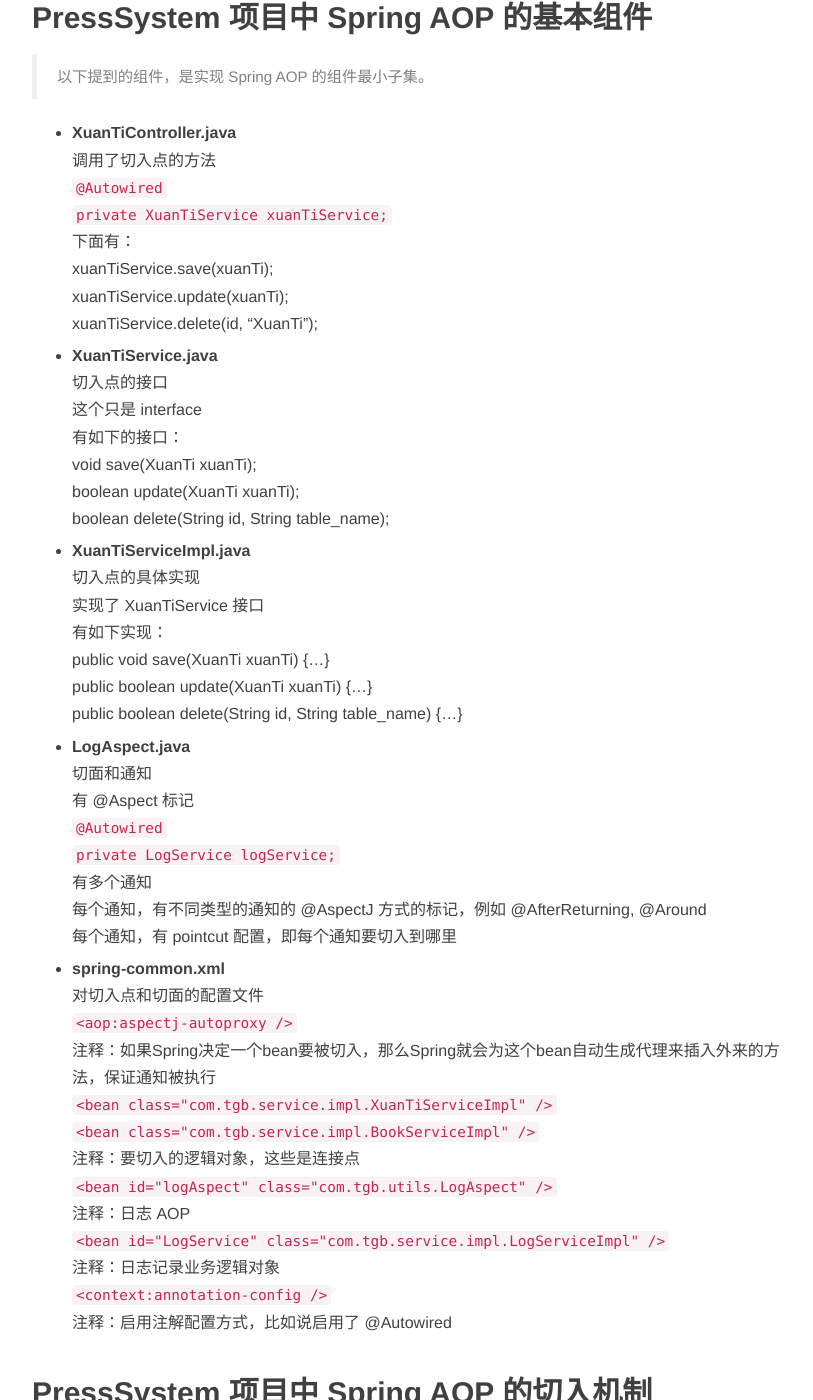
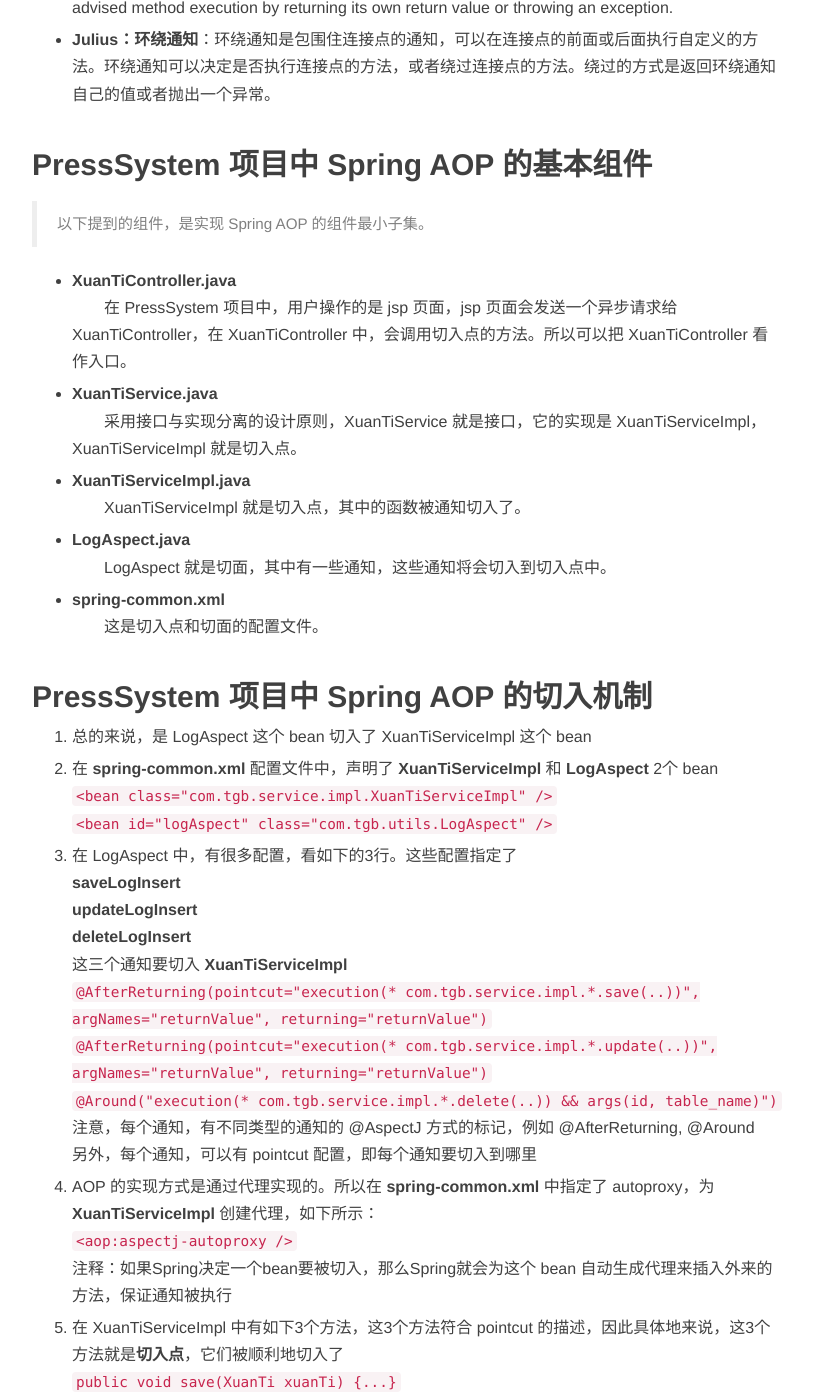
Before and after one commit to Julius-Liu/julius-liu.github.com, a Jekyll site: the page built from _posts/2016-04-22-spring-aop.md, in a window 1280 px wide and 1400 px high, scrolled down 2873 px. Shown: the whole window, without its empty margins (233-1046 px from the left). Built offline with Jekyll 4.4.1, drawn with Linux system fonts in a browser that asks for light colours; nearby versions of some CDN libraries; comment, search, counter and statistics services are not loaded; some of the changed text lies outside the part shown.

Commit message:
Spring AOP minor change 5

```diff
--- a/_posts/2016-04-22-spring-aop.md
+++ b/_posts/2016-04-22-spring-aop.md
@@ -16,25 +16,40 @@
 　　为了加深理解，摘录 Spring 官方文档 Aspect Oriented Programming with Spring 的原文。每一个概念之后再加上自己的理解。
 
 - **Aspect** : a modularization of a concern that cuts across multiple classes. Transaction management is a good example of a crosscutting concern in enterprise Java applications. In Spring AOP, aspects are implemented using regular classes (the schema-based approach) or regular classes annotated with the @Aspect annotation (the @AspectJ style).
-- **Julius: Aspect（切面）**：一种切入多个类的模块化机制。Spring AOP 中，aspect 有两种实现方式：
-使用常规的类，然后使用 基于 XML Schema 方式
-使用常规的类，然后加上 @Aspect 注解，也就是 @AspectJ 方式
+
+- **Julius: Aspect（切面）**：一种切入多个类的模块化机制。Spring AOP 中，aspect 有两种实现方式：<br>
+使用常规的类，然后使用 基于 XML Schema 方式<br>
+使用常规的类，然后加上 @Aspect 注解，也就是 @AspectJ 方式<br>
+
 - **Join point** : a point during the execution of a program, such as the execution of a method or the handling of an exception. In Spring AOP, a join point always represents a method execution.
+
 - **Julius：JoinPoint（连接点）**：可以理解为一个方法，就是切面要切入的那个方法。
+
 - **Advice** : action taken by an aspect at a particular join point. Different types of advice include "around," "before" and "after" advice. (Advice types are discussed below.) Many AOP frameworks, including Spring, model an advice as an interceptor, maintaining a chain of interceptors around the join point.
+
 - **Julius：Advice（通知）**：通知就是切面中的方法，这个方法将从JoinPoint切入。
+
 - **Pointcut** : a predicate that matches join points. Advice is associated with a pointcut expression and runs at any join point matched by the pointcut (for example, the execution of a method with a certain name). The concept of join points as matched by pointcut expressions is central to AOP, and Spring uses the AspectJ pointcut expression language by default.
+
 - **Julius：Pointcut（切点）**：切点就是表达式，通知将会切入符合切点表达式的JoinPoint 中。
+
 - **Introduction** : declaring additional methods or fields on behalf of a type. Spring AOP allows you to introduce new interfaces (and a corresponding implementation) to any advised object. For example, you could use an introduction to make a bean implement an IsModified interface, to simplify caching. (An introduction is known as an inter-type declaration in the AspectJ community.)
-- **Julius：Introduction（引入）**：引入机制可以向一个能被切入的对象发明新的接口，并实现它。
-**Julius**：其实就是把能被切入的对象强制转换成另一个类，这样就可以执行另一个类的方法了。
+
+- **Julius：Introduction（引入）**：引入机制可以向一个能被切入的对象发明新的接口，并实现它。<br>
+**Julius**：其实就是把能被切入的对象强制转换成另一个类，这样就可以执行另一个类的方法了。<br>
+
 - **Target object** : object being advised by one or more aspects. Also referred to as the advised object. Since Spring AOP is implemented using runtime proxies, this object will always be a proxied object.
+
 - **Julius：Target Object（目标对象）**：就是能被切入的对象。Spring AOP 中，目标对象永远是可被代理的对象。
+
 - **AOP proxy** : an object created by the AOP framework in order to implement the aspect contracts (advise method executions and so on). In the Spring Framework, an AOP proxy will be a JDK dynamic proxy or a CGLIB proxy.
-- **Julius：AOP Proxy（AOP 代理）**：AOP Proxy 就是 通过 AOP 框架生成出来的一个对象，这个对象实现了切面的功能，是目标类被切入以后的结果。Spring AOP 代理分两种：
-JDK 动态代理
-CGLIB 代理
+
+- **Julius：AOP Proxy（AOP 代理）**：AOP Proxy 就是 通过 AOP 框架生成出来的一个对象，这个对象实现了切面的功能，是目标类被切入以后的结果。Spring AOP 代理分两种：<br>
+JDK 动态代理<br>
+CGLIB 代理<br>
+
 - **Weaving** : linking aspects with other application types or objects to create an advised object. This can be done at compile time (using the AspectJ compiler, for example), load time, or at runtime. Spring AOP, like other pure Java AOP frameworks, performs weaving at runtime.
+
 - **Julius：Weaving（织入）**：织入就是把切面与目标类连接的过程。过程的产物就是一个被切入的目标。
 
 ## 通知的类型
@@ -42,14 +57,23 @@
 　　简单地来说，通知可以有前置通知、后置通知、环绕通知等等。比如，前置通知就是通知在切入点执行之前执行；后置通知就是在切入点执行之后执行。在我的 Spring AOP 示例程序中，列举了以下几个通知的实现方式。
 
 - **Before advice** : Advice that executes before a join point, but which does not have the ability to prevent execution flow proceeding to the join point (unless it throws an exception).
+
 - **Julius：前置通知**：在连接点之前执行。除非是前置通知抛出了异常，否则前置通知没有能力影响执行流流向连接点。
+
 - **After returning advice** : Advice to be executed after a join point completes normally: for example, if a method returns without throwing an exception.
+
 - **Julius：返回后通知**：在连接点的方法正常执行完之后再执行的通知。所谓的正常执行完，比如说连接点方法没有抛出异常。
+
 - **After throwing advice** : Advice to be executed if a method exits by throwing an exception.
+
 - **Julius：抛出后通知**：如果方法因为抛出了异常而终止，那么就执行抛出后通知。
+
 - **After (finally) advice** : Advice to be executed regardless of the means by which a join point exits (normal or exceptional return).
+
 - **Julius：后置通知**：不管连接点方法的退出情况如何，是正常还是有异常，后置通知都会执行。
+
 - **Around advice** : Advice that surrounds a join point such as a method invocation. This is the most powerful kind of advice. Around advice can perform custom behavior before and after the method invocation. It is also responsible for choosing whether to proceed to the join point or to shortcut the advised method execution by returning its own return value or throwing an exception.
+
 - **Julius：环绕通知**：环绕通知是包围住连接点的通知，可以在连接点的前面或后面执行自定义的方法。环绕通知可以决定是否执行连接点的方法，或者绕过连接点的方法。绕过的方式是返回环绕通知自己的值或者抛出一个异常。
 
 ## PressSystem 项目中 Spring AOP 的基本组件
@@ -57,70 +81,47 @@
 > 以下提到的组件，是实现 Spring AOP 的组件最小子集。
 
 - **XuanTiController.java**<br>
-调用了切入点的方法<br>
-`@Autowired`<br>
-`private XuanTiService xuanTiService;`<br>
-下面有：<br/>
-xuanTiService.save(xuanTi);<br>
-xuanTiService.update(xuanTi);<br>
-xuanTiService.delete(id, "XuanTi");
+　　在 PressSystem 项目中，用户操作的是 jsp 页面，jsp 页面会发送一个异步请求给 XuanTiController，在 XuanTiController 中，会调用切入点的方法。所以可以把 XuanTiController 看作入口。
 
 - **XuanTiService.java**<br>
-切入点的接口<br>
-这个只是 interface <br>
-有如下的接口：<br>
-void save(XuanTi xuanTi);<br>
-boolean update(XuanTi xuanTi);<br>
-boolean delete(String id, String table_name);<br>
+　　采用接口与实现分离的设计原则，XuanTiService 就是接口，它的实现是 XuanTiServiceImpl，XuanTiServiceImpl 就是切入点。
 
 - **XuanTiServiceImpl.java**<br>
-切入点的具体实现<br>
-实现了 XuanTiService 接口<br>
-有如下实现：<br>
-public void save(XuanTi xuanTi) {...}<br>
-public boolean update(XuanTi xuanTi) {...}<br>
-public boolean delete(String id, String table_name) {...}
+　　XuanTiServiceImpl 就是切入点，其中的函数被通知切入了。
 
 - **LogAspect.java**<br>
-切面和通知 <br>
-有 @Aspect 标记<br>
-`@Autowired`<br>
-`private LogService logService;`<br>
-有多个通知<br>
-每个通知，有不同类型的通知的 @AspectJ 方式的标记，例如 @AfterReturning, @Around<br>
-每个通知，有 pointcut 配置，即每个通知要切入到哪里
+　　LogAspect 就是切面，其中有一些通知，这些通知将会切入到切入点中。
 
 - **spring-common.xml**<br>
-对切入点和切面的配置文件 <br>
-`<aop:aspectj-autoproxy />`<br>
-注释：如果Spring决定一个bean要被切入，那么Spring就会为这个bean自动生成代理来插入外来的方法，保证通知被执行<br>
-`<bean class="com.tgb.service.impl.XuanTiServiceImpl" />`<br>
-`<bean class="com.tgb.service.impl.BookServiceImpl" />`<br>
-注释：要切入的逻辑对象，这些是连接点<br>
-`<bean id="logAspect" class="com.tgb.utils.LogAspect" />`<br>
-注释：日志 AOP<br>
-`<bean id="LogService" class="com.tgb.service.impl.LogServiceImpl" />`<br>
-注释：日志记录业务逻辑对象<br>
-`<context:annotation-config />`<br>
-注释：启用注解配置方式，比如说启用了 @Autowired
+　　这是切入点和切面的配置文件。
 
 ## PressSystem 项目中 Spring AOP 的切入机制
 
 1. 总的来说，是 LogAspect 这个 bean 切入了 XuanTiServiceImpl 这个 bean
+
 2. 在 **spring-common.xml** 配置文件中，声明了 **XuanTiServiceImpl** 和 **LogAspect** 2个 bean<br>
 `<bean class="com.tgb.service.impl.XuanTiServiceImpl" />`<br>
 `<bean id="logAspect" class="com.tgb.utils.LogAspect" />`
-3. 在 LogAspect 中，有很多配置，看如下的3行。这些配置指定了**saveLogInsert**,**updateLogInsert** 和 **deleteLogInsert** 这三个通知要切入 **XuanTiServiceImpl** <br>
-`@AfterReturning(pointcut="execution(* com.tgb.service.impl.*.save(..))", argNames="returnValue", returning="returnValue")`<br>
-注意，每个通知，有不同类型的通知的 @AspectJ 方式的标记，例如 @AfterReturning, @Around<br>
-每个通知，有 pointcut 配置，即每个通知要切入到哪里
+
+3. 在 LogAspect 中，有很多配置，看如下的3行。这些配置指定了<br>
+**saveLogInsert**<br>
+**updateLogInsert**<br>
+**deleteLogInsert**<br>
+这三个通知要切入 **XuanTiServiceImpl** <br>
+`@AfterReturning(pointcut="execution(* com.tgb.service.impl.*.save(..))", argNames="returnValue", returning="returnValue")` <br>
+`@AfterReturning(pointcut="execution(* com.tgb.service.impl.*.update(..))", argNames="returnValue", returning="returnValue")` <br>
+`@Around("execution(* com.tgb.service.impl.*.delete(..)) && args(id, table_name)")` <br>
+注意，每个通知，有不同类型的通知的 @AspectJ 方式的标记，例如 @AfterReturning, @Around <br>
+另外，每个通知，可以有 pointcut 配置，即每个通知要切入到哪里
+
 4. AOP 的实现方式是通过代理实现的。所以在 **spring-common.xml** 中指定了 autoproxy，为 **XuanTiServiceImpl** 创建代理，如下所示：<br>
 `<aop:aspectj-autoproxy />`<br>
 注释：如果Spring决定一个bean要被切入，那么Spring就会为这个 bean 自动生成代理来插入外来的方法，保证通知被执行
-5. 在 XuanTiServiceImpl 中有如下3个方法，这3个方法符合 pointcut 的描述，因此具体地来说，这3个方法就是**切入点**，它们被顺利地切入了<br>
-public void save(XuanTi xuanTi) {...}<br>
-public boolean update(XuanTi xuanTi) {...}<br>
-public boolean delete(String id, String table_name) {...}
+
+5. 在 XuanTiServiceImpl 中有如下3个方法，这3个方法符合 pointcut 的描述，因此具体地来说，这3个方法就是**切入点**，它们被顺利地切入了 <br>
+`public void save(XuanTi xuanTi) {...}` <br>
+`public boolean update(XuanTi xuanTi) {...}` <br>
+`public boolean delete(String id, String table_name) {...}`
 
 ## PressSystem 项目中 Spring AOP 机制的调用过程
 
@@ -130,47 +131,66 @@
 > 说明：以上3句话，是作者的粗浅认知<br>
 > 题外话：下面所提到的调用过程，是 Spring AOP 相关的过程最小子集
 
-1. XuanTiController 被调用了，具体来说，其中的 xuanTiService.save(xuanTi); 被调用了
+1. XuanTiController 被调用了，具体来说，其中的 `xuanTiService.save(xuanTi);` 被调用了
+
 2. 因为在 XuanTiController 有标注为 @Autowired 的 xuanTiService，所以 Application 会去查找 xuanTiService 这个 bean
-3. 至于为什么会去查找 xuanTiService 这个 bean 呢，是因为 **spring-common.xml** 中的配置<br>
+
+3. 至于为什么会去查找 xuanTiService 这个 bean 呢，是因为 **spring-common.xml** 中的配置 <br>
 `<context:annotation-config />`<br>
 注释：启用注解配置方式，比如说启用了 @Autowired
+
 4. XuanTiService 只是一个 interface，实现它的是 XuanTiServiceImpl
-5. XuanTiServiceImpl 这个 bean 找到了，因为在 **spring-common.xml** 中有配置<br>
+
+5. XuanTiServiceImpl 这个 bean 找到了，因为在 **spring-common.xml** 中有配置 <br>
 `<bean class="com.tgb.service.impl.XuanTiServiceImpl" />`
+
 6. xuanTiService.save(xuanTi); 被执行了，具体来说，是 XuanTiServiceImpl 中的  public void save(XuanTi xuanTi) {...} 被执行了
-7. 根据上一章节“切入机制”的描述，在执行 public void save(XuanTi xuanTi) {...} 的时候，会伴随着执行 LogAspect 中的 saveLogInsert 方法
+
+7. 根据上一章节“切入机制”的描述，在执行 `public void save(XuanTi xuanTi) {...}` 的时候，会伴随着执行 LogAspect 中的 saveLogInsert 方法
+
 8. 在 LogAspect 中，有标注为 @Autowired 的 logService，所以 Application 会去查找 logService 这个 bean
+
 9. 查找的原因，就是第3点所描述的
+
 10. LogService 只是一个 interface，实现它的是 LogServiceImpl
-11. XuanTiServiceImpl 这个 bean 找到了，因为在 **spring-common.xml** 中有配置<br>
-`<bean id="LogService" class="com.tgb.service.impl.LogServiceImpl" />`<br>
+
+11. XuanTiServiceImpl 这个 bean 找到了，因为在 **spring-common.xml** 中有配置 <br>
+`<bean id="LogService" class="com.tgb.service.impl.LogServiceImpl" />` <br>
 注释：日志记录业务逻辑对象
+
 12. logService.log(log); 被执行了，具体来说，是 LogServiceImpl 中的 public void log(Log log) {...} 被执行了
 
+## 知识拓展
 
+　　在本章节，我将会介绍另外一些 Spring AOP Docs 中提到的基础知识。这些基础知识没有使用在 PressSystem 项目中，但是作为基础知识，应当有所了解。
 
-AOP Proxies 简单介绍
+### 五种类型的通知
 
-`<aop:aspectj-autoproxy />`
-
-声明一个 Aspect, Pointcut
-
-声明通知的方法：
-分五种不同的通知类型进行举例
+　　在前面的章节中，提到过五种类型的通知。这五种类型的通知，在我的 aop_demo 示例程序中都有使用。注意，声明通知的方法有以下两种方式：
 
 - @Aspectj
 - Schema-based
 
-Advice Parameters
+　　在我的示例程序中，都有展示。
 
-Introductions 简单介绍
+### 通知的参数
 
-- @Aspectj
-- Schema-based
+　　声明一个通知的时候，是可以传入切入点的参数，在通知中使用这个参数的，例如上文中提到的 delete 通知：<br>
+　　`@Around("execution(* com.tgb.service.impl.*.delete(..)) && args(id, table_name)")` <br>
+　　当我传入了 (id, table_name) 参数后，可以在通知中使用 id 和 table_name。delete 通知的目的是，当 delete 方法执行的时候，写下日志。在日志中我要知道删除的 id 和 table_name。传入了这两个参数之后，就可以记录了。<br>
+　　通知的参数可以很复杂，用于满足实际需要。想要了解更多通知参数的使用方法，可以查看 Spring AOP Docs。
 
-编程式创建 @Aspectj Proxy
+### AOP Proxy 原理简介
 
+　　这里是 AOP Proxy 原理简介。
+
+### Introductions 简单介绍
+
+Introductions (known as inter-type declarations in AspectJ) enable an aspect to declare that advised objects implement a given interface, and to provide an implementation of that interface on behalf of those objects.
+
+### 编程式创建 @Aspectj Proxy
+
+　　这里是正文。
 
 ## 小结
 
@@ -186,4 +206,4 @@
 
 <br/>
 
-<div align="right">4/25/2016 5:26:58 PM </div>
+<div align="right">5/4/2016 5:23:30 PM </div>
```
